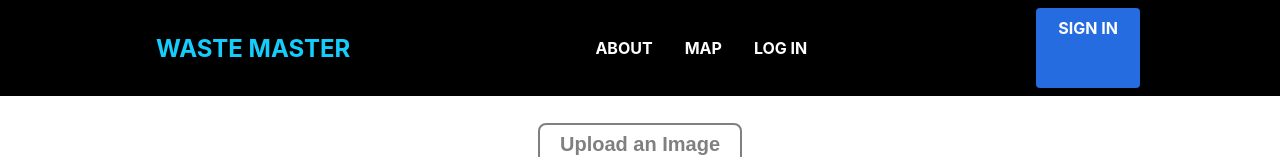
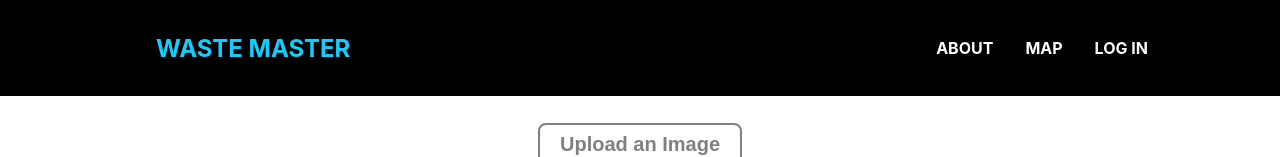
Before and after one commit to dhatchi711/wastemaster2.0, a React (Create React App) app: page / in a window 1280 px wide. Shown: the top 157 px of the page. Built offline with nearby package versions, Linux system fonts and the light colour scheme.

Commit message:
added changes to navbar on login

```diff
--- a/src/Components/Auth/AuthForm.js
+++ b/src/Components/Auth/AuthForm.js
@@ -23,7 +23,7 @@ const AuthForm = () => {
     if (isLogin) {
       url =
       'https://identitytoolkit.googleapis.com/v1/accounts:signInWithPassword?key='
-      + process.env.REACT_APP_FIREBASE_API_KEY;;
+      + process.env.REACT_APP_FIREBASE_API_KEY;
     } else {
       url =
       'https://identitytoolkit.googleapis.com/v1/accounts:signInWithPassword?key='
@@ -40,15 +40,14 @@ const AuthForm = () => {
         'Content-Type': 'application/json',
       },
     })
-      .then((res) => {
+      .then(async (res) => {
         setIsLoading(false);
         if (res.ok) {
           return res.json();
         } else {
-          return res.json().then((data) => {
-            let errorMessage = 'Authentication failed!';
-            throw new Error(errorMessage);
-          });
+          const data = await res.json();
+          let errorMessage = 'Authentication failed!';
+          throw new Error(errorMessage);
         }
       })
       .then((data) => {
--- a/src/Components/Navbar/index.js
+++ b/src/Components/Navbar/index.js
@@ -28,9 +28,6 @@ const Navbar = () => {
                         Log In
                     </NavLink>
                 </NavMenu>
-                <NavBtnLink to='/signin'>
-                    Sign In
-                </NavBtnLink>
             </Nav>
         </>
     );
```
